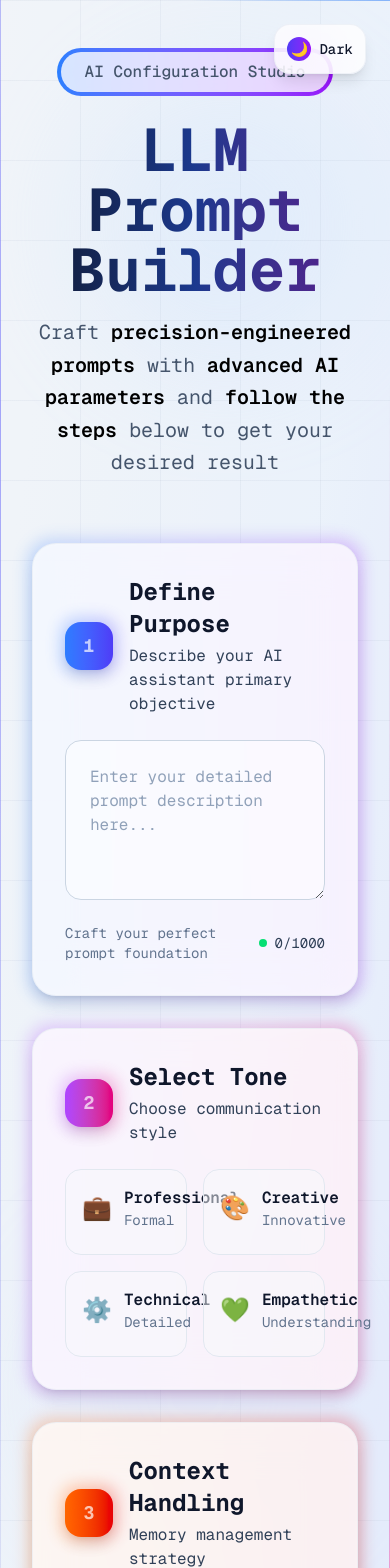
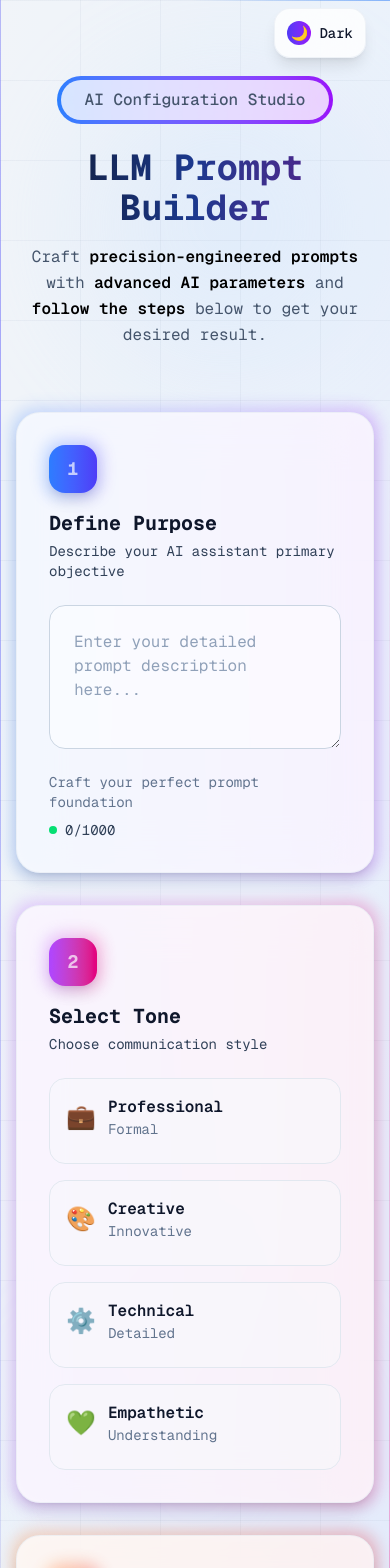
Before and after one commit to sachinbagariaofficial/prompt_managment_forntend, a Next.js app: page / in a window 390 px wide. Shown: the top 1568 px of the page. Built offline with nearby package versions, Linux system fonts and the light colour scheme.

Commit message:
add responsiveness

```diff
--- a/src/app/components/AdvancedControls.tsx
+++ b/src/app/components/AdvancedControls.tsx
@@ -24,20 +24,24 @@ const AdvancedControls = ({ theme, isDarkMode }: PropsTypes) => {
     <div className="group relative">
       <div className="absolute -inset-1 bg-gradient-to-r from-green-500 to-teal-600 rounded-3xl blur opacity-25 group-hover:opacity-40 transition duration-1000"></div>
       <div
-        className={`relative ${theme.card} rounded-3xl p-8 transition-all duration-500`}
+        className={`relative ${theme.card} rounded-3xl p-6 sm:p-8 transition-all duration-500`}
       >
-        <div className="flex items-center gap-4 mb-6">
-          <div className="relative">
+        <div className="flex flex-col sm:flex-row sm:items-center gap-4 mb-8">
+          <div className="relative w-fit">
             <div className="w-12 h-12 bg-gradient-to-r from-green-500 to-teal-600 rounded-2xl flex items-center justify-center shadow-lg">
               <span className="text-white font-bold text-lg">4</span>
             </div>
             <div className="absolute -inset-1 bg-gradient-to-r from-green-500 to-teal-600 rounded-2xl blur opacity-30"></div>
           </div>
           <div>
-            <h2 className={`text-2xl font-bold ${theme.text.primary} mb-1`}>
+            <h2
+              className={`text-xl sm:text-2xl font-bold ${theme.text.primary} mb-1`}
+            >
               Advanced
             </h2>
-            <p className={`${theme.text.accent}`}>Fine-tune AI parameters</p>
+            <p className={`${theme.text.accent} text-sm sm:text-base`}>
+              Fine-tune AI parameters
+            </p>
           </div>
         </div>
 
@@ -45,7 +49,9 @@ const AdvancedControls = ({ theme, isDarkMode }: PropsTypes) => {
           {/* Temperature */}
           <div className="relative">
             <div className="flex justify-between items-center mb-4">
-              <label className={`${theme.text.primary} font-medium`}>
+              <label
+                className={`${theme.text.primary} font-medium text-sm sm:text-base`}
+              >
                 Temperature
               </label>
               <div
@@ -53,7 +59,9 @@ const AdvancedControls = ({ theme, isDarkMode }: PropsTypes) => {
                   isDarkMode ? "bg-black/30" : "bg-slate-200/50"
                 } px-3 py-1 rounded-lg`}
               >
-                <span className={`${theme.text.primary} font-mono text-sm`}>
+                <span
+                  className={`${theme.text.primary} font-mono text-xs sm:text-sm`}
+                >
                   {promptData.advancedStep.temperature}
                 </span>
               </div>
@@ -85,7 +93,7 @@ const AdvancedControls = ({ theme, isDarkMode }: PropsTypes) => {
               />
             </div>
             <div
-              className={`flex justify-between text-xs ${theme.text.muted} mt-2`}
+              className={`flex justify-between text-xs sm:text-sm ${theme.text.muted} mt-2`}
             >
               <span>Balanced</span>
               <span>Creative</span>
@@ -95,7 +103,9 @@ const AdvancedControls = ({ theme, isDarkMode }: PropsTypes) => {
           {/* Top-K */}
           <div className="relative">
             <div className="flex justify-between items-center mb-4">
-              <label className={`${theme.text.primary} font-medium`}>
+              <label
+                className={`${theme.text.primary} font-medium text-sm sm:text-base`}
+              >
                 Top-K
               </label>
               <div
@@ -103,7 +113,9 @@ const AdvancedControls = ({ theme, isDarkMode }: PropsTypes) => {
                   isDarkMode ? "bg-black/30" : "bg-slate-200/50"
                 } px-3 py-1 rounded-lg`}
               >
-                <span className={`${theme.text.primary} font-mono text-sm`}>
+                <span
+                  className={`${theme.text.primary} font-mono text-xs sm:text-sm`}
+                >
                   {promptData.advancedStep.topK}
                 </span>
               </div>
@@ -131,7 +143,7 @@ const AdvancedControls = ({ theme, isDarkMode }: PropsTypes) => {
               />
             </div>
             <div
-              className={`flex justify-between text-xs ${theme.text.muted} mt-2`}
+              className={`flex justify-between text-xs sm:text-sm ${theme.text.muted} mt-2`}
             >
               <span>Focused</span>
               <span>Wide Range</span>
@@ -141,7 +153,9 @@ const AdvancedControls = ({ theme, isDarkMode }: PropsTypes) => {
           {/* Top-P */}
           <div className="relative">
             <div className="flex justify-between items-center mb-4">
-              <label className={`${theme.text.primary} font-medium`}>
+              <label
+                className={`${theme.text.primary} font-medium text-sm sm:text-base`}
+              >
                 Top-P
               </label>
               <div
@@ -149,7 +163,9 @@ const AdvancedControls = ({ theme, isDarkMode }: PropsTypes) => {
                   isDarkMode ? "bg-black/30" : "bg-slate-200/50"
                 } px-3 py-1 rounded-lg`}
               >
-                <span className={`${theme.text.primary} font-mono text-sm`}>
+                <span
+                  className={`${theme.text.primary} font-mono text-xs sm:text-sm`}
+                >
                   {promptData.advancedStep.topP.toFixed(2)}
                 </span>
               </div>
@@ -175,7 +191,7 @@ const AdvancedControls = ({ theme, isDarkMode }: PropsTypes) => {
               />
             </div>
             <div
-              className={`flex justify-between text-xs ${theme.text.muted} mt-2`}
+              className={`flex justify-between text-xs sm:text-sm ${theme.text.muted} mt-2`}
             >
               <span>Strict</span>
               <span>Flexible</span>
--- a/src/app/components/ContextHandling.tsx
+++ b/src/app/components/ContextHandling.tsx
@@ -11,26 +11,34 @@ const ContextHandling = ({ theme, isDarkMode }: PropsTypes) => {
       <div
         className={`relative ${theme.card} rounded-3xl p-8 transition-all duration-500`}
       >
-        <div className="flex items-center gap-4 mb-8">
-          <div className="relative">
+        {/* Heading Section (Step + Title + Subheading) */}
+        <div className="flex flex-col sm:flex-row sm:items-center gap-4 mb-8">
+          <div className="relative w-fit">
             <div className="w-12 h-12 bg-gradient-to-r from-orange-500 to-red-600 rounded-2xl flex items-center justify-center shadow-lg">
               <span className="text-white font-bold text-lg">3</span>
             </div>
             <div className="absolute -inset-1 bg-gradient-to-r from-orange-500 to-red-600 rounded-2xl blur opacity-30"></div>
           </div>
-          <div>
-            <h2 className={`text-2xl font-bold ${theme.text.primary} mb-1`}>
+          <div className="flex flex-col">
+            <h2
+              className={`text-xl sm:text-2xl font-bold ${theme.text.primary} mb-1`}
+            >
               Context Handling
             </h2>
-            <p className={`${theme.text.accent}`}>Memory management strategy</p>
+            <p className={`${theme.text.accent} text-sm sm:text-base`}>
+              Memory management strategy
+            </p>
           </div>
         </div>
 
-        {/* Method Selection */}
+        {/* Method Selection Section */}
         <div className="mb-8">
-          <h3 className={`${theme.text.primary} font-medium mb-4`}>
+          <h3
+            className={`${theme.text.primary} font-medium mb-4 text-base sm:text-lg`}
+          >
             Processing Method
           </h3>
+
           <div className="space-y-3">
             {contextMethods.map((method) => (
               <div
@@ -51,11 +59,11 @@ const ContextHandling = ({ theme, isDarkMode }: PropsTypes) => {
                       }`
                 }`}
               >
-                <div className="flex items-center gap-4">
+                <div className="flex flex-col sm:flex-row sm:items-center gap-4">
                   <div className="text-3xl">{method.icon}</div>
                   <div className="flex-1">
                     <div
-                      className={`${theme.text.primary} font-semibold text-lg`}
+                      className={`${theme.text.primary} font-semibold text-base sm:text-lg`}
                     >
                       {method.label}
                     </div>
--- a/src/app/components/PromptBuilder.tsx
+++ b/src/app/components/PromptBuilder.tsx
@@ -61,7 +61,7 @@ const PromptBuilder = () => {
         <div className="absolute right-0 bottom-0 w-px h-full bg-gradient-to-t from-transparent via-pink-500/50 to-transparent animate-moveUp"></div>
       </div>
 
-      <div className="absolute top-6 right-6 z-20">
+      <div className="absolute top-2 sm:top-4 right-6 z-20">
         <button
           onClick={toggleTheme}
           className={`group relative p-3 ${currentTheme.card} rounded-2xl transition-all duration-300 hover:scale-105`}
@@ -95,7 +95,7 @@ const PromptBuilder = () => {
       </div>
 
       <div className="relative z-10 container mx-auto px-4 py-12">
-        <div className="text-center mb-16">
+        <div className="text-center mb-16 mt-7 sm:mt-0">
           <div className="inline-block p-1 bg-gradient-to-r from-blue-500 to-purple-600 rounded-full mb-6">
             <div className={`${currentTheme.badge} rounded-full px-6 py-2`}>
               <span className={`${currentTheme.text.secondary} font-medium`}>
@@ -103,8 +103,9 @@ const PromptBuilder = () => {
               </span>
             </div>
           </div>
+
           <h1
-            className={`text-6xl font-bold bg-gradient-to-r ${
+            className={`text-4xl sm:text-5xl md:text-6xl font-bold bg-gradient-to-r ${
               isDarkMode
                 ? "from-white via-blue-100 to-purple-200"
                 : "from-slate-900 via-blue-900 to-purple-900"
@@ -112,8 +113,10 @@ const PromptBuilder = () => {
           >
             LLM Prompt Builder
           </h1>
+
+          {/* Full text for small screens (mobile) */}
           <p
-            className={`${currentTheme.text.secondary} text-xl max-w-2xl mx-auto leading-relaxed`}
+            className={`${currentTheme.text.secondary} text-base sm:text-lg md:hidden max-w-xl mx-auto leading-relaxed`}
           >
             Craft{" "}
             <strong
@@ -141,11 +144,19 @@ const PromptBuilder = () => {
               {" "}
               follow the steps
             </strong>{" "}
-            below to get your desired result
+            below to get your desired result.
+          </p>
+
+          {/* Shortened version for tablets/desktops */}
+          <p
+            className={`${currentTheme.text.secondary} text-lg hidden md:block max-w-xl mx-auto leading-relaxed`}
+          >
+            Create smarter prompts using advanced AI parameters — follow the
+            steps below.
           </p>
         </div>
 
-        <div className="max-w-7xl mx-auto px-4">
+        <div className="max-w-7xl mx-auto">
           <div className="grid grid-cols-1 xl:grid-cols-2 gap-8">
             {/* Configuration Panel */}
             <div className="xl:col-span-2 space-y-8">
--- a/src/app/components/PromptPreview.tsx
+++ b/src/app/components/PromptPreview.tsx
@@ -1,7 +1,6 @@
 import { usePrompt } from "@/context/PromptContext";
 import { PropsTypes } from "@/lib/types";
 import { useState } from "react";
-
 import clipboardCopy from "clipboard-copy";
 
 const PromptPreview = ({ theme, isDarkMode }: PropsTypes) => {
@@ -16,15 +15,10 @@ const PromptPreview = ({ theme, isDarkMode }: PropsTypes) => {
       if (promptData.purposeStep.length > 10) {
         setIsLoading(true);
         setShowPromtResult(false);
-        console.log("promptData", promptData);
-        const data = await fetch(
-          "http://127.0.0.1:8000/",
 
-          {
+        const data = await fetch("http://127.0.0.1:8000/", {
           method: "POST",
-            headers: {
-              "Content-Type": "application/json",
-            },
+          headers: { "Content-Type": "application/json" },
           body: JSON.stringify({
             prompt: promptData.purposeStep,
             temperature: promptData.advancedStep.temperature,
@@ -32,8 +26,8 @@ const PromptPreview = ({ theme, isDarkMode }: PropsTypes) => {
             top_k: promptData.advancedStep.topK,
             context: promptData.contextStep || "",
           }),
-          }
-        );
+        });
+
         const {
           data: {
             choices: [
@@ -43,16 +37,16 @@ const PromptPreview = ({ theme, isDarkMode }: PropsTypes) => {
             ],
           },
         } = await data.json();
+
         setAiResponse(promptResponse);
-        console.log("resposne", promptResponse);
         setIsLoading(false);
         setShowPromtResult(true);
       } else {
-        alert("Please enter pormpt text");
+        alert("Please enter prompt text");
       }
     } catch (err) {
       setIsLoading(false);
-      console.error("Error while generating the response", err);
+      console.error("Error while generating response", err);
     }
   };
 
@@ -66,12 +60,12 @@ const PromptPreview = ({ theme, isDarkMode }: PropsTypes) => {
 
   return (
     <div>
-      <div className=" cursor-pointer p-1 bg-gradient-to-r from-blue-500 to-purple-600 rounded-full mb-15 mt-10 transition-all duration-300 hover:scale-105 col-span-1 xl:col-span-2 w-fit m-auto ">
+      <div className="cursor-pointer p-1 bg-gradient-to-r from-blue-500 to-purple-600 rounded-full mt-10 mb-12 w-fit mx-auto transition-transform hover:scale-105">
         <div className={`${theme.badge} rounded-full px-6 py-2`}>
           <button
             onClick={generateText}
             type="button"
-            className={`${theme.text.secondary} w-full`}
+            className={`${theme.text.secondary} text-sm sm:text-base`}
           >
             {isLoading ? "Loading..." : "Generate Text"}
           </button>
@@ -79,95 +73,106 @@ const PromptPreview = ({ theme, isDarkMode }: PropsTypes) => {
       </div>
 
       {showPromtResult && (
-        <div className="group relative h-full">
+        <div className="group relative">
           <div className="absolute -inset-1 bg-gradient-to-r from-indigo-500 to-purple-600 rounded-3xl blur opacity-25 group-hover:opacity-40 transition duration-1000"></div>
+
           <div
-            className={`relative ${theme.card} rounded-3xl p-8 transition-all duration-500 h-full`}
+            className={`relative ${theme.card} rounded-3xl p-6 sm:p-8 transition-all duration-500`}
           >
-            <div className="flex items-center justify-between mb-6">
+            {/* Header */}
+            <div className="flex flex-col sm:flex-row items-start sm:items-center justify-between gap-4 mb-6">
               <div>
-                <h2 className={`text-2xl font-bold ${theme.text.primary} mb-1`}>
+                <h2
+                  className={`text-xl sm:text-2xl font-bold ${theme.text.primary} mb-1`}
+                >
                   Live Preview
                 </h2>
-                <p className={`${theme.text.accent}`}>
+                <p className={`${theme.text.accent} text-sm sm:text-base`}>
                   Generated prompt output
                 </p>
               </div>
-              <div className="flex gap-3">
+              <div className="flex gap-3 w-full sm:w-auto">
                 <button
                   onClick={copyPromtResponse}
-                  className={`px-4 py-2 ${
+                  className={`w-full sm:w-auto px-4 py-2 ${
                     isDarkMode
                       ? "bg-white/10 hover:bg-white/20 border-white/20"
                       : "bg-slate-100 hover:bg-slate-200 border-slate-300"
                   } border rounded-xl ${
                     theme.text.primary
-                  } text-sm transition-all duration-300 hover:scale-105`}
+                  } text-sm transition-transform hover:scale-105`}
                 >
                   {textCopied ? "Copied!" : "Copy"}
                 </button>
-                <button className="px-4 py-2 bg-gradient-to-r from-blue-500 to-purple-600 hover:from-blue-600 hover:to-purple-700 rounded-xl text-white text-sm transition-all duration-300 hover:scale-105 shadow-lg">
+                <button className="w-full sm:w-auto px-4 py-2 bg-gradient-to-r from-blue-500 to-purple-600 hover:from-blue-600 hover:to-purple-700 rounded-xl text-white text-sm transition-transform hover:scale-105 shadow-lg">
                   Export
                 </button>
               </div>
             </div>
 
+            {/* Content */}
             <div className="relative">
               <div
                 className={`${
                   isDarkMode ? "bg-black/30" : "bg-slate-100/50"
-                } backdrop-blur-sm rounded-2xl p-6 border ${
+                } backdrop-blur-sm rounded-2xl p-4 pb-8 sm:p-6 sm:pb-10 border ${
                   isDarkMode ? "border-white/10" : "border-slate-200"
-                } `}
+                }`}
               >
                 <div
                   className={`space-y-4 ${
                     isDarkMode ? "text-white/80" : "text-slate-700"
                   } text-sm font-mono leading-relaxed`}
                 >
+                  {/* Purpose */}
                   <div>
-                    <div className="text-blue-400  font-bold mb-2">
+                    <div className="text-blue-400 font-bold mb-2">
                       System Instructions:
                     </div>
                     <div
-                      className={`${
+                      className={`p-3 rounded-lg ${
                         isDarkMode
                           ? "text-white bg-white/5"
                           : "text-black bg-slate-200/30"
-                      } p-3 rounded-lg`}
+                      }`}
                     >
                       {promptData.purposeStep}
                     </div>
                   </div>
-                  {promptData.toneStep.length ? (
+
+                  {/* Tone */}
+                  {promptData.toneStep.length > 0 && (
                     <div>
-                      <div className="text-purple-400  font-bold ">
+                      <div className="text-purple-400 font-bold mb-2">
                         Communication Style:
                       </div>
                       <div
-                        className={`${
+                        className={`capitalize ${
                           isDarkMode ? "text-white" : "text-black"
-                        } capitalize`}
+                        }`}
                       >
                         {promptData.toneStep}
                       </div>
                     </div>
-                  ) : null}
+                  )}
 
+                  {/* Context */}
                   <div>
-                    <div className="text-orange-400  font-bold ">
+                    <div className="text-orange-400 font-bold mb-2">
                       Context Management:
                     </div>
                     <div
-                      className={`${
+                      className={`capitalize ${
                         isDarkMode ? "text-white" : "text-black"
-                      } capitalize`}
+                      }`}
                     >
-                      {promptData.contextStep.split("-").join(" ")}
+                      {promptData.contextStep.replace(/-/g, " ")}
                     </div>
                   </div>
+
+                  {/* Model Params */}
                   <div>
-                    <div className="text-green-400  font-bold">
+                    <div className="text-green-400 font-bold mb-2">
                       Model Parameters:
                     </div>
                     <div
@@ -183,41 +188,31 @@ const PromptPreview = ({ theme, isDarkMode }: PropsTypes) => {
                     </div>
                   </div>
 
-                  <div className="mb-6">
+                  {/* AI Output */}
+                  <div>
                     <div
-                      className={`${
+                      className={`font-bold mb-2 ${
                         isDarkMode ? "text-[#00e8ff]" : "text-black"
-                      } font-bold mb-2 `}
+                      }`}
                     >
                       Generated AI Response:
                     </div>
                     <div
-                      className={`${
+                      className={`p-3 rounded-lg capitalize max-h-[400px] overflow-y-auto ${
                         isDarkMode
                           ? "text-white bg-white/5"
                           : "text-black bg-slate-200/30"
-                      } p-3 rounded-lg capitalize`}
+                      }`}
                     >
                       {aiResposne}
                     </div>
                   </div>
                 </div>
 
-                {/* Animated gradient overlay */}
-                {/* <div
-              className={`absolute inset-0 rounded-2xl ${
-                isDarkMode
-                  ? "bg-gradient-to-t from-black/50"
-                  : "bg-gradient-to-t from-white/50"
-              } via-transparent to-transparent pointer-events-none`}
-            ></div> */}
-              </div>
-
-              {/* Floating indicators */}
+                {/* Footer Indicator */}
                 <div
-                className={`absolute bottom-4 right-4 flex items-center gap-4 ${theme.text.accent} text-sm`}
+                  className={`absolute bottom-2 right-4 flex items-center gap-2 ${theme.text.accent} text-xs sm:text-sm`}
                 >
-                <div className="flex items-center gap-2">
                   <div className="w-2 h-2 bg-green-400 rounded-full animate-pulse"></div>
                   <span>Live</span>
                 </div>
--- a/src/app/components/PurposeInput.tsx
+++ b/src/app/components/PurposeInput.tsx
@@ -14,23 +14,30 @@ const PurposeInput = ({ theme }: PropsTypes) => {
       <div
         className={`relative ${theme.card} rounded-3xl p-8 transition-all duration-500`}
       >
-        <div className="flex items-center gap-4 mb-6">
-          <div className="relative">
+        {/* Header Section: Step + Title + Description */}
+        <div className="flex flex-col sm:flex-row sm:items-center gap-4 mb-6">
+          {/* Step Circle */}
+          <div className="relative w-fit">
             <div className="w-12 h-12 bg-gradient-to-r from-blue-500 to-indigo-600 rounded-2xl flex items-center justify-center shadow-lg">
               <span className="text-white font-bold text-lg">1</span>
             </div>
             <div className="absolute -inset-1 bg-gradient-to-r from-blue-500 to-indigo-600 rounded-2xl blur opacity-30"></div>
           </div>
-          <div>
-            <h2 className={`text-2xl font-bold ${theme.text.primary} mb-1`}>
+
+          {/* Heading and Subheading */}
+          <div className="flex flex-col">
+            <h2
+              className={`text-xl sm:text-2xl font-bold ${theme.text.primary} mb-1`}
+            >
               Define Purpose
             </h2>
-            <p className={`${theme.text.accent}`}>
+            <p className={`${theme.text.accent} text-sm sm:text-base`}>
               Describe your AI assistant primary objective
             </p>
           </div>
         </div>
 
+        {/* Textarea */}
         <div className="relative">
           <textarea
             name="prompt"
@@ -43,16 +50,17 @@ const PurposeInput = ({ theme }: PropsTypes) => {
               }))
             }
             placeholder="Enter your detailed prompt description here..."
-            className={`w-full h-40  max-h-60  min-h-30 ${theme.input} rounded-2xl p-6 focus:outline-none  transition-all duration-300`}
+            className={`w-full  max-h-60 min-h-36 ${theme.input} rounded-2xl p-6 focus:outline-none transition-all duration-300`}
           />
           <div className="absolute inset-0 bg-gradient-to-r from-blue-500/10 to-purple-500/10 rounded-2xl pointer-events-none opacity-0 hover:opacity-100 transition-opacity duration-300"></div>
         </div>
 
-        <div className="mt-4 flex items-center justify-between">
+        {/* Validation + Counter */}
+        <div className="mt-4 flex items-center justify-between flex-wrap gap-2">
           <span
             className={`text-sm ${
               isTouched && inputText.length < 10
-                ? "text-red-900 font-medium  opacity-70"
+                ? "text-red-900 font-medium opacity-70"
                 : `${theme.text.muted}`
             }`}
           >
--- a/src/app/components/ToneSelector.tsx
+++ b/src/app/components/ToneSelector.tsx
@@ -29,22 +29,29 @@ const ToneSelector = ({ theme, isDarkMode }: PropsTypes) => {
       <div
         className={`relative ${theme.card} rounded-3xl p-8 transition-all duration-500`}
       >
-        <div className="flex items-center gap-4 mb-6">
-          <div className="relative">
+        {/* Step Heading Section */}
+        <div className="flex flex-col sm:flex-row sm:items-center gap-4 mb-6">
+          <div className="relative w-fit">
             <div className="w-12 h-12 bg-gradient-to-r from-purple-500 to-pink-600 rounded-2xl flex items-center justify-center shadow-lg">
               <span className="text-white font-bold text-lg">2</span>
             </div>
             <div className="absolute -inset-1 bg-gradient-to-r from-purple-500 to-pink-600 rounded-2xl blur opacity-30"></div>
           </div>
-          <div>
-            <h2 className={`text-2xl font-bold ${theme.text.primary} mb-1`}>
+
+          <div className="flex flex-col">
+            <h2
+              className={`text-xl sm:text-2xl font-bold ${theme.text.primary} mb-1`}
+            >
               Select Tone
             </h2>
-            <p className={`${theme.text.accent}`}>Choose communication style</p>
+            <p className={`${theme.text.accent} text-sm sm:text-base`}>
+              Choose communication style
+            </p>
           </div>
         </div>
 
-        <div className="grid grid-cols-2 gap-4">
+        {/* Tone Selector Grid */}
+        <div className="grid grid-cols-1 sm:grid-cols-2 gap-4">
           {tones.map((tone) => (
             <div
               key={tone.key}
--- a/src/app/globals.css
+++ b/src/app/globals.css
@@ -23,6 +23,8 @@ body {
   background: var(--background);
   color: var(--foreground);
   font-family: Geist Mono, Helvetica, sans-serif;
+  height: 100dvh;
+  /* overflow: hidden; */
 }
 button {
   cursor: pointer;
```
Lines whose indentation alone changed are shown as unchanged.
